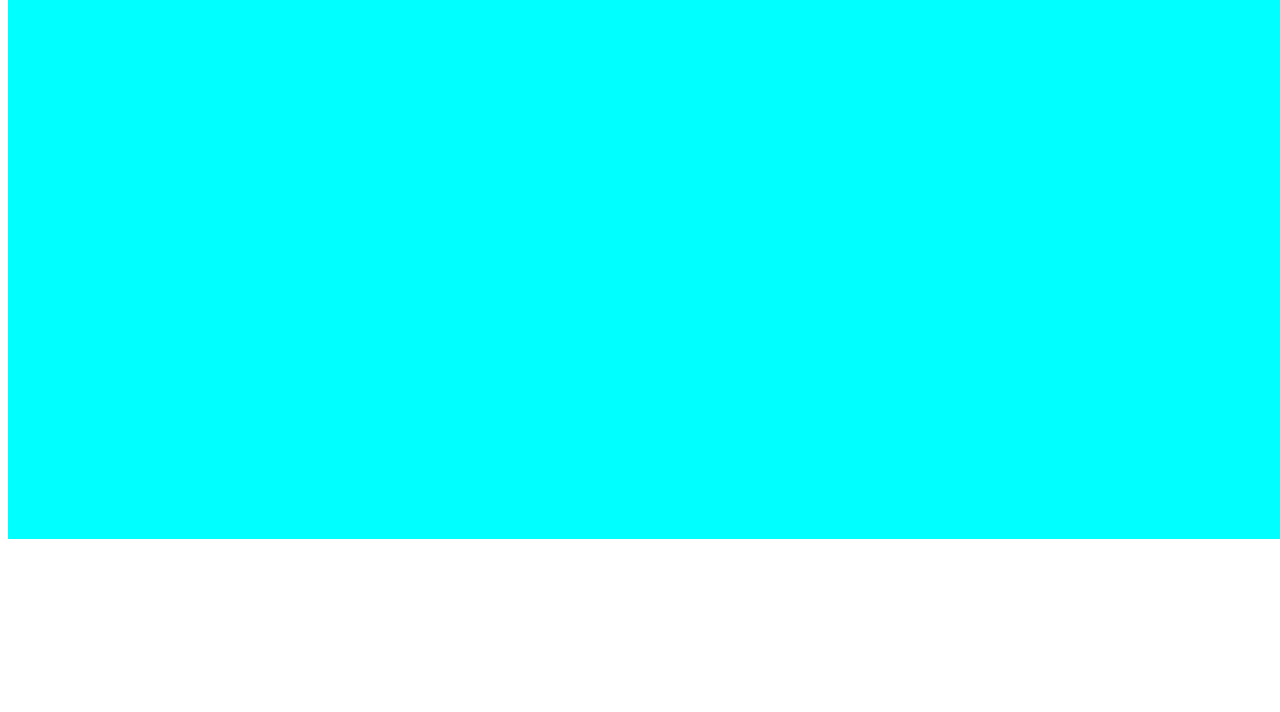
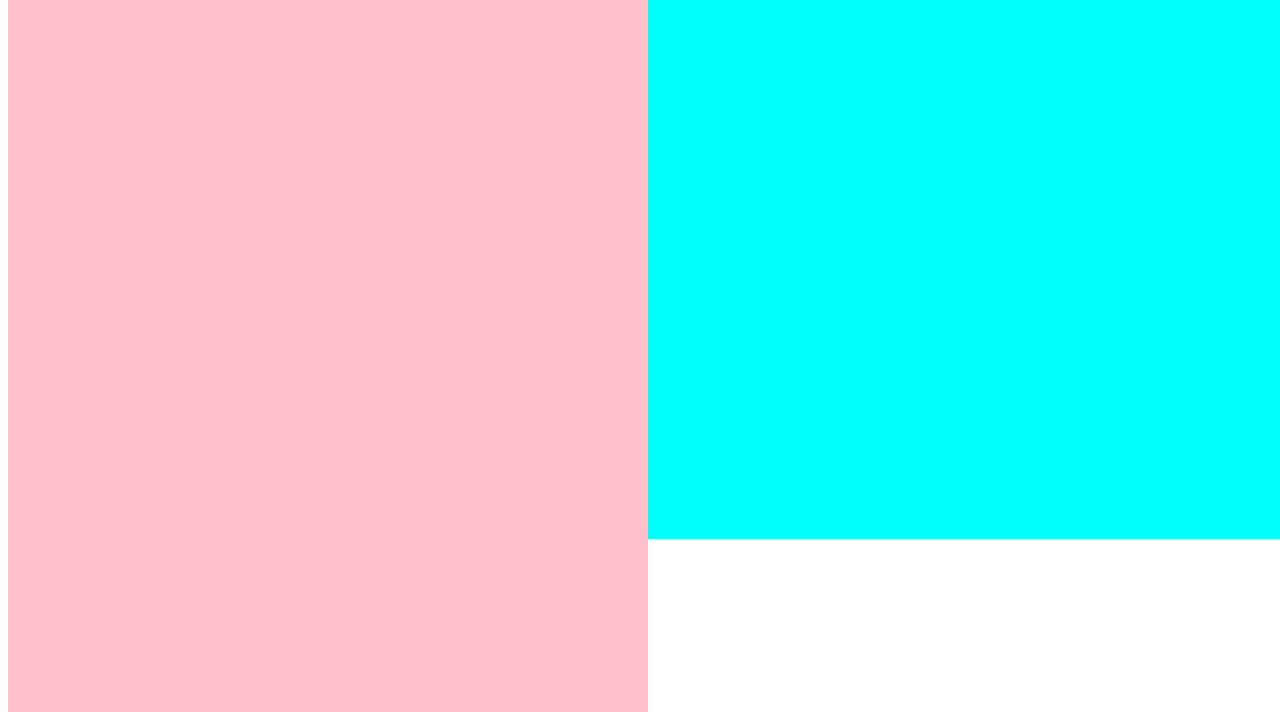
Before and after one commit to origamipilot/shannon-github.io-main, a plain HTML site: page index.html in a window 1280 px wide. Shown: the part 269-981 px from the top of the page. Before the commit the page ends 816 px from the top, so only its background shows below. Drawn offline with Linux system fonts and the light colour scheme.

Commit message:
and again

```diff
--- a/index.css
+++ b/index.css
@@ -3,9 +3,7 @@
 }
 
 .inner-wrapper {
-    position: absolute;
-    top: 100px;
-    left: 100px;
     background-color: pink;
+    height: 500vh;
     width: 50vw;
 }
--- a/index.html
+++ b/index.html
@@ -14,7 +14,7 @@
         <div class="index-page-wrapper">
 
             <div class="inner-wrapper">
-                <a href="www.google.com">google link</a>
+                <a href="https://www.google.com">google link</a>
                 <h1>Title</h1>
                 <p>Lots and lots of text.</p>
                 <p> A bit more text for good measure</p>
```
